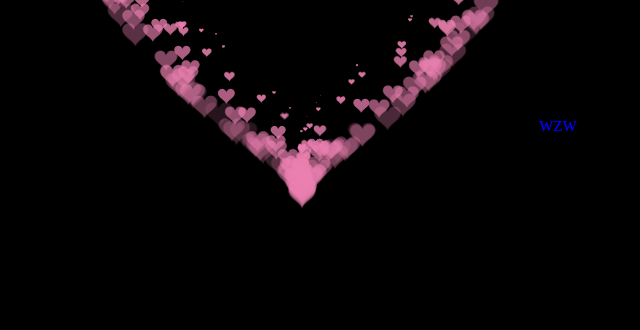
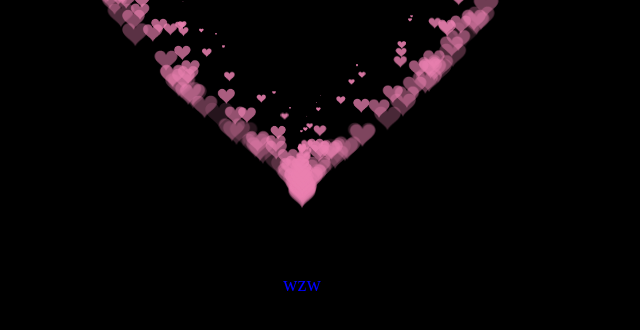
Before and after one commit to wzwpiano/happynewyear, a plain HTML site: page index.html in a window 1280 px wide. Shown: the part 416-746 px from the top of the page, without its empty margins (338-978 px from the left). Drawn offline with Linux system fonts and the light colour scheme.

Commit message:
Update index.html

```diff
--- a/index.html
+++ b/index.html
@@ -19,8 +19,8 @@
       }
     #name2 {
         position: absolute;
-        top: 70%;
-        left: 70%;
+        top: 90%;
+        left: 50%;
         transform: translate(-50%, -50%);
         margin-top: -20px;
         font-size: 20px;
```
